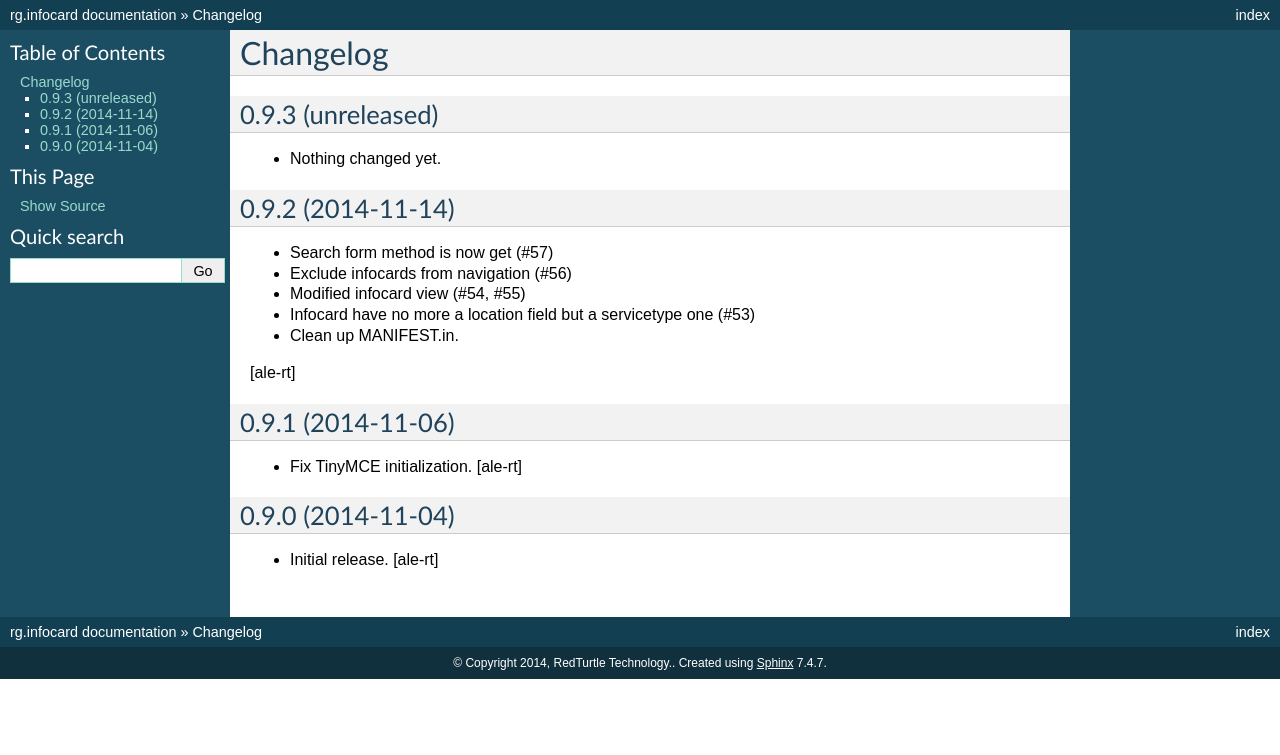
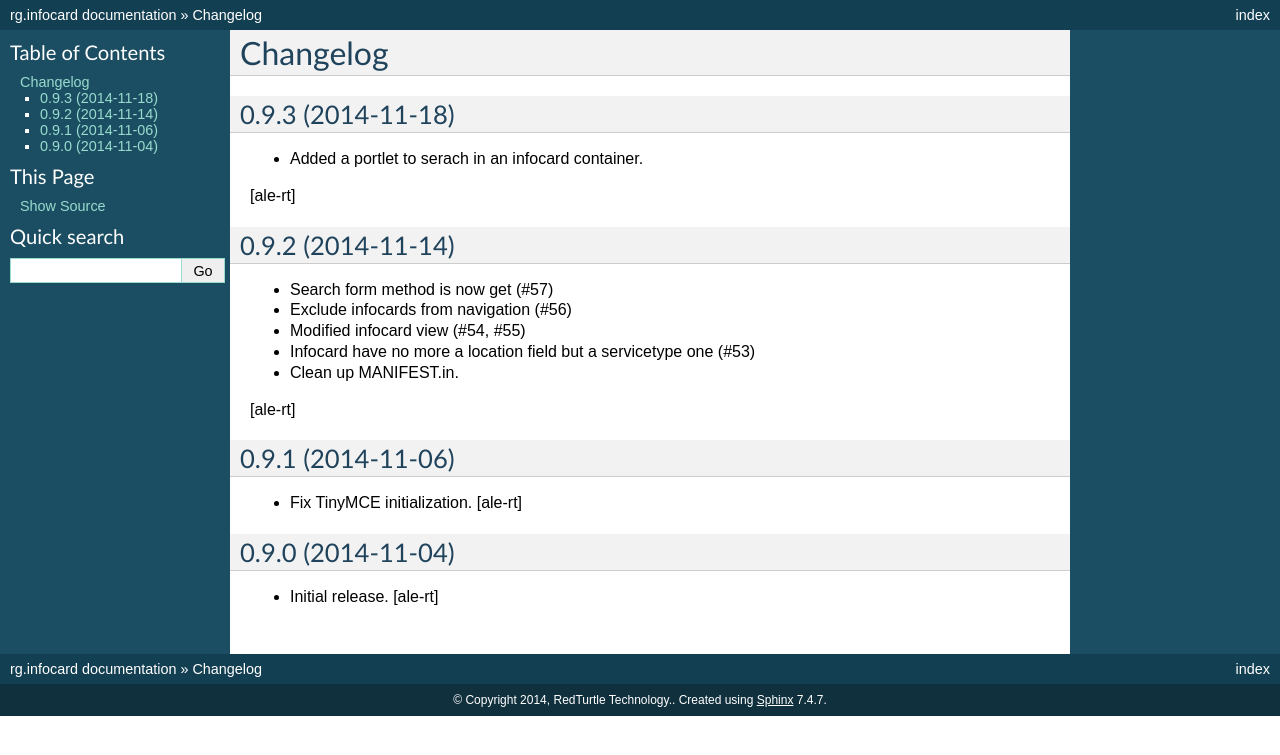
Before and after one commit to PloneGov-IT/rg.infocard, a Sphinx documentation site: the page built from docs/CHANGELOG.rst, in a window 1280 px wide. Shown: the top 755 px of the page. Built offline with Sphinx 7.4.7, drawn with Linux system fonts in a browser that asks for light colours.

Commit message:
Preparing release 0.9.3

```diff
--- a/docs/CHANGELOG.rst
+++ b/docs/CHANGELOG.rst
@@ -1,13 +1,14 @@
+
 :orphan:
 
 Changelog
 =========
 
-0.9.3 (unreleased)
+0.9.3 (2014-11-18)
 ------------------
 
-- Nothing changed yet.
-
+- Added a portlet to serach in an infocard container.
+[ale-rt]
 
 0.9.2 (2014-11-14)
 ------------------
--- a/setup.py
+++ b/setup.py
@@ -17,7 +17,7 @@ long_description = "\n\n".join((
 
 setup(
     name='rg.infocard',
-    version='0.9.3.dev0',
+    version='0.9.3',
     description="rg.infocard",
     long_description=long_description,
     # Get more from http://pypi.python.org/pypi?%3Aaction=list_classifiers
```
